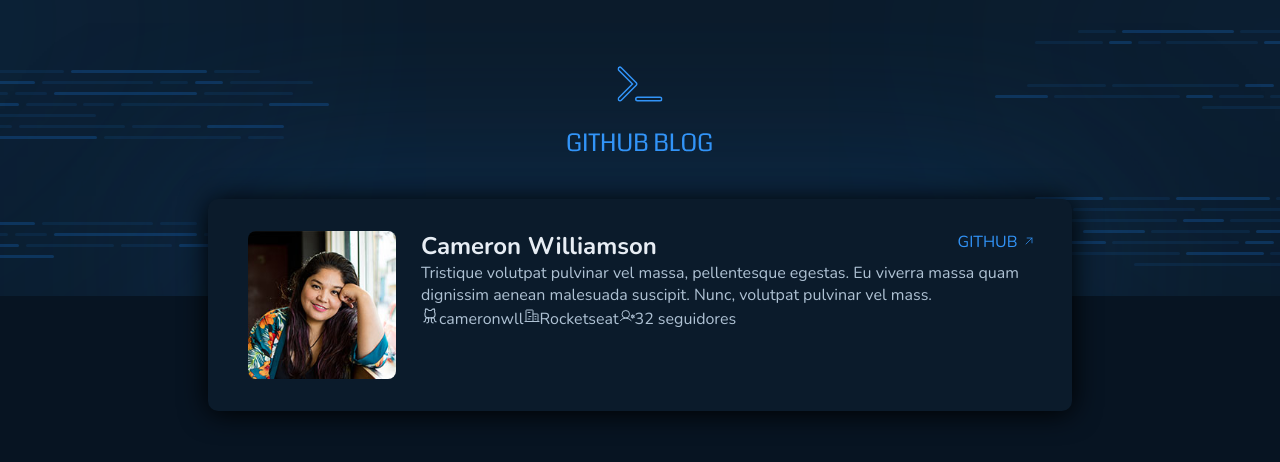
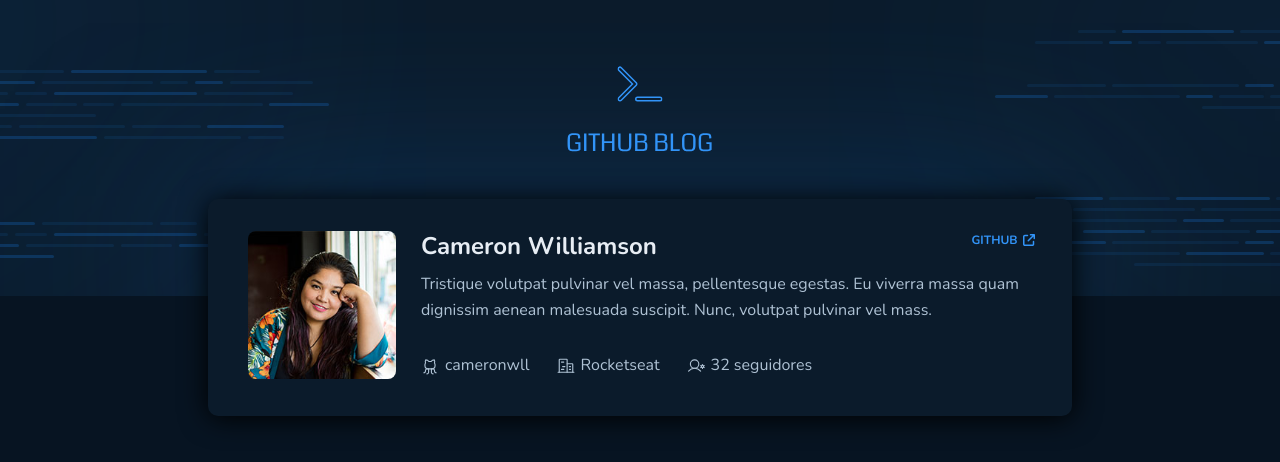
Before and after one commit to Guilherme549/GitHub-Blogs, a React (Vite) app in the folder github-blogs/: page / in a window 1280 px wide. Shown: the top 462 px of the page. Built offline with nearby package versions, Linux system fonts and the light colour scheme.

Commit message:
ProfileInto: end

```diff
--- a/github-blogs/index.html
+++ b/github-blogs/index.html
@@ -6,6 +6,8 @@
     <link rel="preconnect" href="https://fonts.googleapis.com">
     <link rel="preconnect" href="https://fonts.gstatic.com" crossorigin />
     <link href="https://fonts.googleapis.com/css2?family=Baloo+2:wght@400..800&family=Inter:ital,opsz,wght@0,14..32,100..900;1,14..32,100..900&family=Noto+Sans:ital,wght@0,100..900;1,100..900&family=Nunito:ital,wght@0,200..1000;1,200..1000&family=Roboto&family=Roboto+Mono:ital@0;1&display=swap" rel="stylesheet" />
+
+    <link rel="stylesheet" type="text/css" href="fontawesome-free-6.7.2-web/css/all.min.css">
 
     <link rel="icon" type="image/svg+xml" href="/vite.svg" />
     <meta name="viewport" content="width=device-width, initial-scale=1.0" />
--- a/github-blogs/package.json
+++ b/github-blogs/package.json
@@ -10,6 +10,10 @@
     "preview": "vite preview"
   },
   "dependencies": {
+    "@fortawesome/fontawesome-free": "^6.7.2",
+    "@fortawesome/free-brands-svg-icons": "^6.7.2",
+    "@fortawesome/free-regular-svg-icons": "^6.7.2",
+    "@fortawesome/free-solid-svg-icons": "^6.7.2",
     "@fortawesome/react-fontawesome": "^0.2.2",
     "phosphor-react": "^1.4.1",
     "react": "^18.3.1",
--- a/github-blogs/src/pages/BlogProfile/index.tsx
+++ b/github-blogs/src/pages/BlogProfile/index.tsx
@@ -1,6 +1,9 @@
-import { ArrowUpRight, Buildings, GithubLogo, UserGear } from "phosphor-react";
-import { ProfileInto, Title } from "./styles";
+import { Buildings, GithubLogo, UserGear } from "phosphor-react";
+import { Description, ProfileInto, Title, UserStats } from "./styles";
 import { Link } from "react-router-dom";
+import { FontAwesomeIcon } from "@fortawesome/react-fontawesome";
+import { faArrowUpRightFromSquare } from "@fortawesome/free-solid-svg-icons";
+
 
 export function BlogProfile(){
     return (
@@ -11,17 +14,18 @@
                     <h1>Cameron Williamson</h1>
                     <Link to="/">
                         github
-                        <ArrowUpRight size={12}/>
+                        <FontAwesomeIcon icon={faArrowUpRightFromSquare} style={{ fontSize: '12px' }} />
                     </Link>
                 </Title>
-                <div>
+                <Description>
                     <p>Tristique volutpat pulvinar vel massa, pellentesque egestas. Eu viverra massa quam dignissim aenean malesuada suscipit. Nunc, volutpat pulvinar vel mass.</p>
-                </div>
-                <div>
-                    <span><GithubLogo size={18}/>cameronwll</span>
-                    <span><Buildings />Rocketseat</span>
-                    <span><UserGear />32 seguidores</span>
-                </div>
+                </Description>
+                <UserStats>
+                    <span><GithubLogo size={18}/>
+                    cameronwll</span>
+                    <span><Buildings size={18}/>Rocketseat</span>
+                    <span><UserGear size={18}/>32 seguidores</span>
+                </UserStats>
             </div>
         </ProfileInto>
     )
--- a/github-blogs/src/pages/BlogProfile/styles.ts
+++ b/github-blogs/src/pages/BlogProfile/styles.ts
@@ -33,12 +33,33 @@
     }
 
     a {
+        ${mixins.fonts.link}
         text-decoration: none;
         color: ${props => props.theme.colors.blue};
         text-transform: uppercase;
-
         svg {
             margin-left: 5px;
         }
     }
+
 `
+
+export const Description = styled.div`
+    ${mixins.fonts.textM}
+    margin: 10px 0 30px;
+`
+
+export const UserStats = styled.div`
+    ${mixins.fonts.textM}
+
+    span {
+        margin-right: 27px;
+        display: inline-flex;
+        align-items: center;
+    }
+
+    svg {
+        margin-right: 6px;
+        height: 100%;
+    }
+`
```
Also changed, not shown: 1 other file (tests, documents, lock files or other folders).
